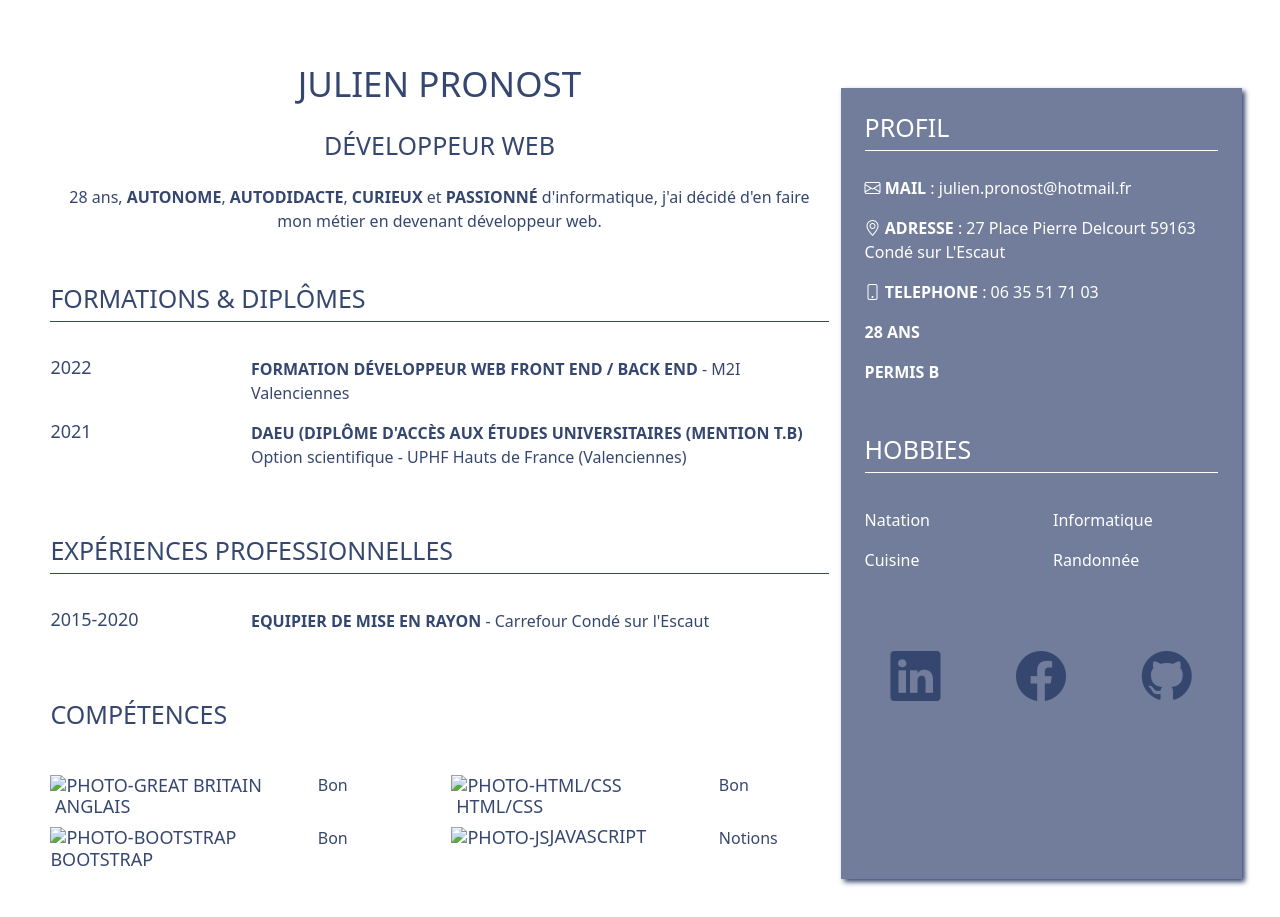
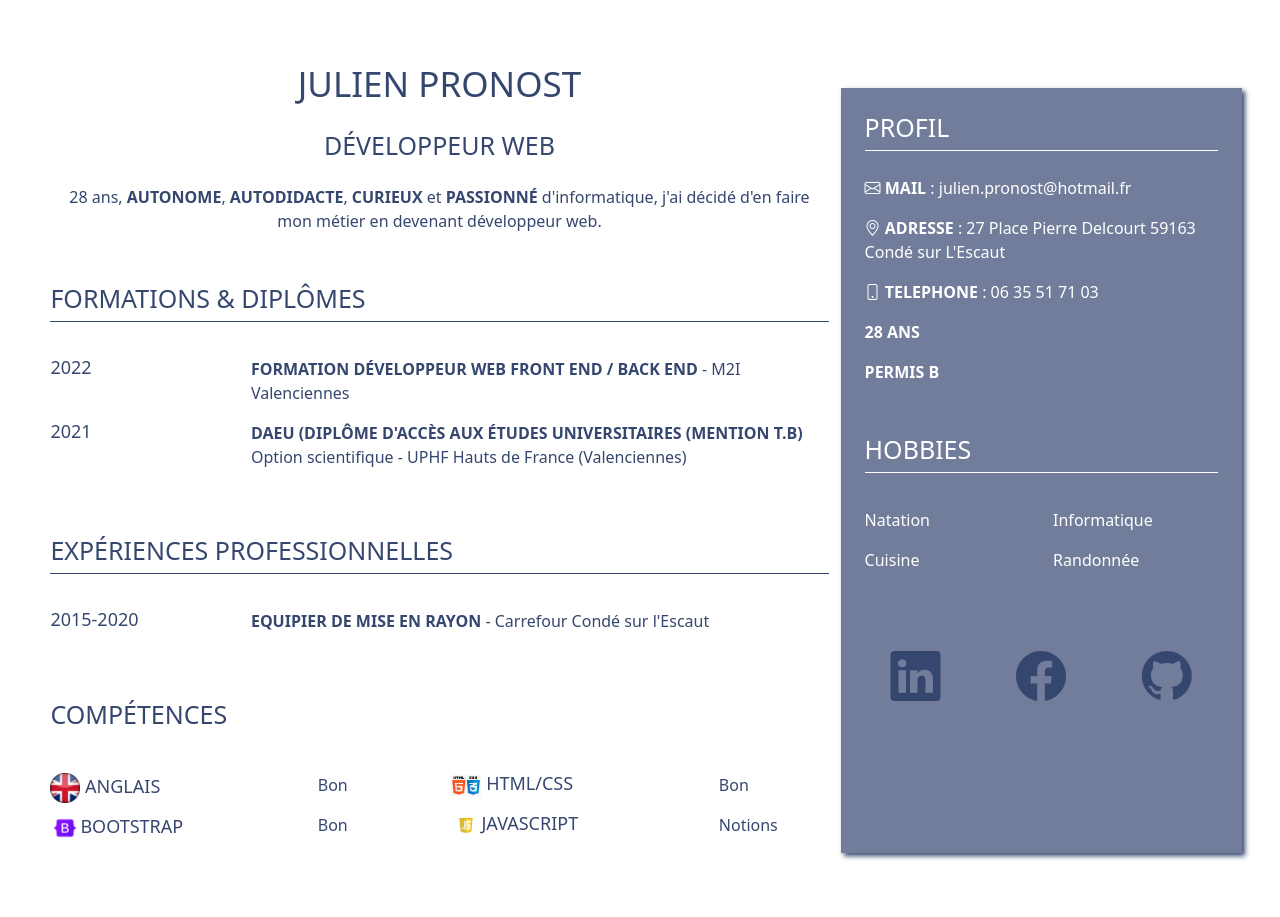
Before and after one commit to Workoro/CV, a plain HTML site: page index.html in a window 1280 px wide. After the commit the page ends 892 px from the top, so only its background shows below. Drawn offline with nearby package versions, Linux system fonts and the light colour scheme.

Commit message:
Update index.html

```diff
--- a/index.html
+++ b/index.html
@@ -61,7 +61,7 @@
                                 <div class="col-sm-6">
                                     <div class="row">
                                         <div class="col-sm-8">
-                                            <h5><img src="img/GB.png" alt="photo-great britain">&nbsp;Anglais</h5>
+                                            <h5><img src="GB.png" alt="photo-great britain">&nbsp;Anglais</h5>
                                         </div>
                                         <div class="col-sm-4">
                                             <p>Bon</p>
@@ -71,7 +71,7 @@
                                 <div class="col-sm-6">
                                     <div class="row">
                                         <div class="col-sm-8">
-                                            <h5><img src="img/html-css.png" alt="photo-html/css">&nbsp;HTML/CSS</h5>
+                                            <h5><img src="html-css.png" alt="photo-html/css">&nbsp;HTML/CSS</h5>
                                         </div>
                                         <div class="col-sm-4">
                                             <p>Bon</p>
@@ -81,7 +81,7 @@
                                 <div class="col-sm-6">
                                     <div class="row">
                                         <div class="col-sm-8">
-                                            <h5><img src="img/bootstrap-logo.png" alt="photo-bootstrap">Bootstrap</h5>
+                                            <h5><img src="bootstrap-logo.png" alt="photo-bootstrap">Bootstrap</h5>
                                         </div>
                                         <div class="col-sm-4">
                                             <p>Bon</p>
@@ -91,7 +91,7 @@
                                 <div class="col-sm-6">
                                     <div class="row">
                                         <div class="col-sm-8">
-                                            <h5><img src="img/logo-js.png" alt="photo-js">Javascript</h5>
+                                            <h5><img src="logo-js.png" alt="photo-js">Javascript</h5>
                                         </div>
                                         <div class="col-sm-4">
                                             <p>Notions</p>
```
